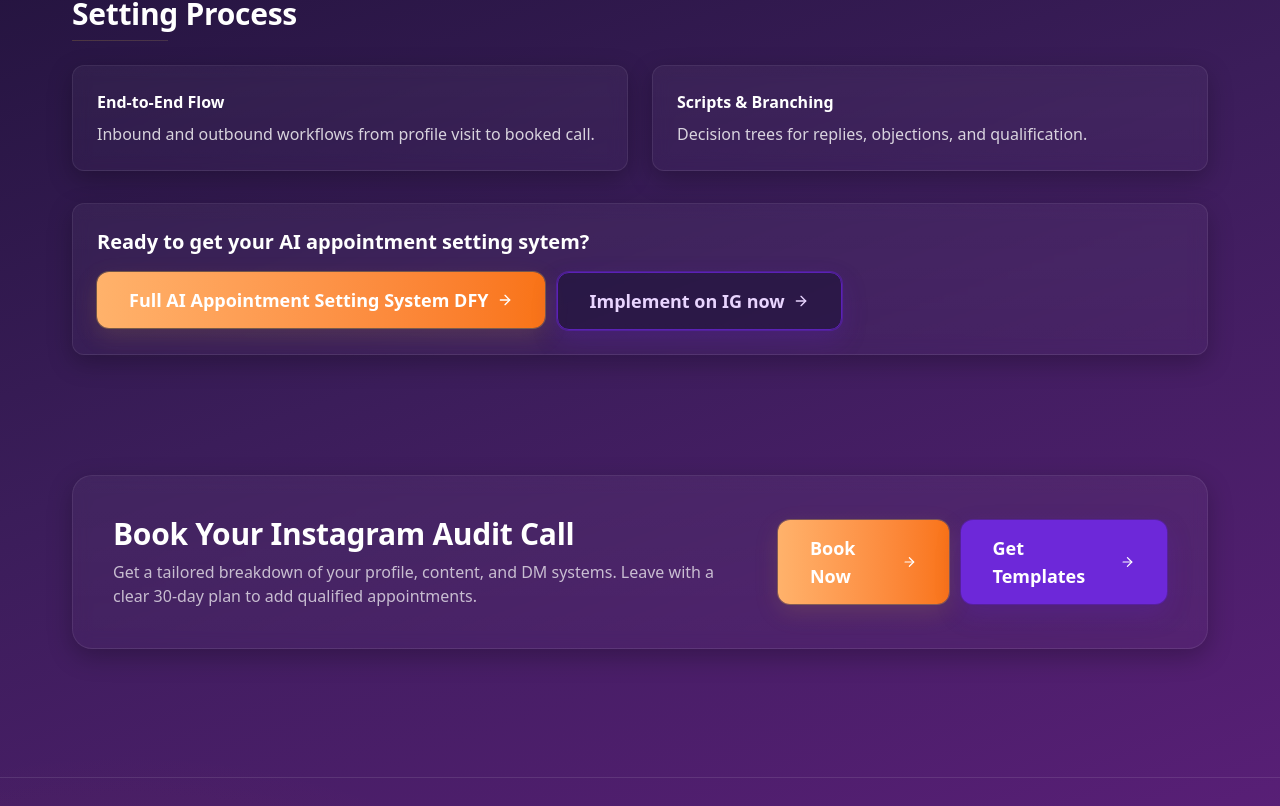
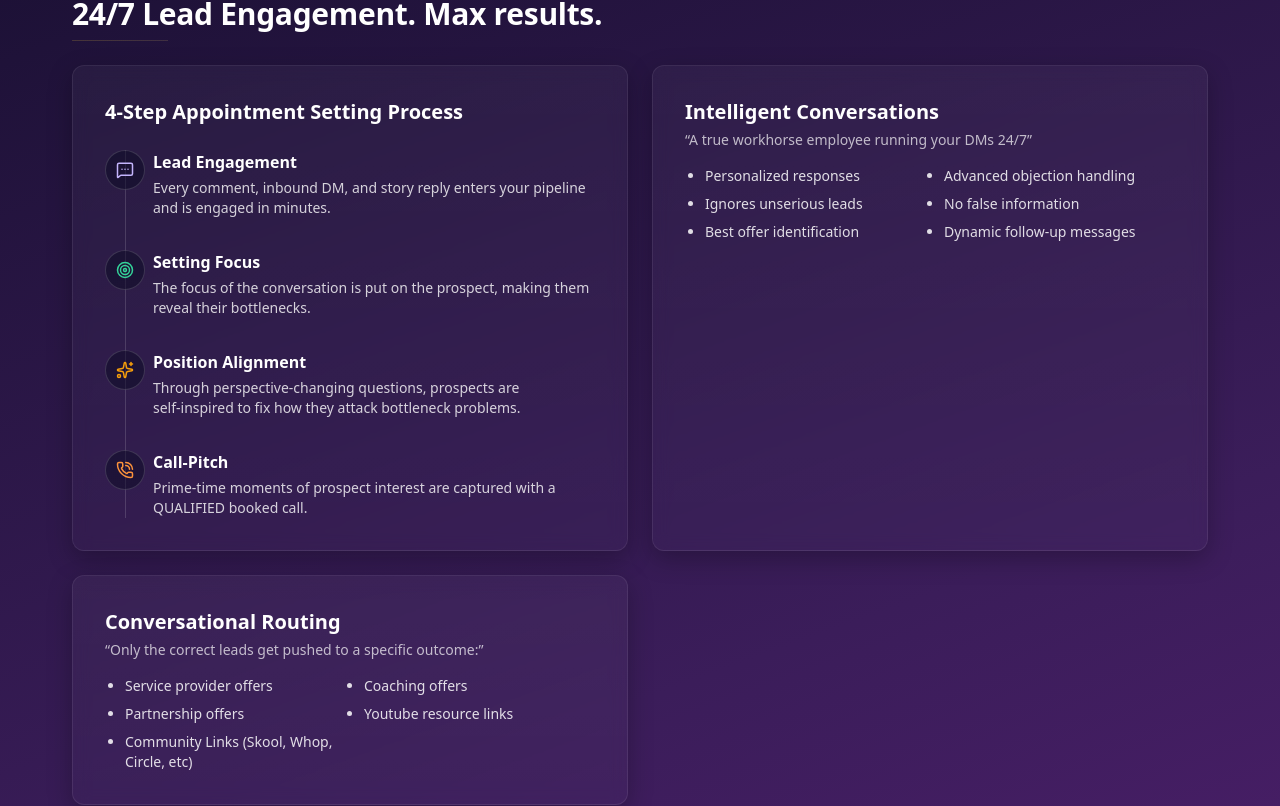
Before and after one commit to FixAIus/ultimate_Resource, a Next.js app: page / in a window 1280 px wide. Shown: the part 974-1780 px from the top of the page. Built offline with nearby package versions, Linux system fonts and the light colour scheme; no server answers.

Commit message:
feat(setting-process): vertical 4-step flow with icons + intelligent conversations and conversational routing boxes

```diff
--- a/src/components/sections/ContentSections.tsx
+++ b/src/components/sections/ContentSections.tsx
@@ -1,5 +1,6 @@
 import { PropsWithChildren } from "react";
 import { Button } from "@/components/ui/Button";
+import { MessageSquareMore, Target, Sparkles, PhoneCall } from "lucide-react";
 
 function SectionFrame({ id, title, children }: PropsWithChildren<{ id: string; title: string }>) {
   return (
@@ -29,14 +30,70 @@ export function Sections({ activeId }: SectionsProps) {
   return (
     <div>
       {show("setting-process") && (
-      <SectionFrame id="setting-process" title="Setting Process">
-        <div className="card-surface rounded-[var(--radius-md)] p-6">
-          <h3 className="font-semibold mb-2">End-to-End Flow</h3>
-          <p className="text-white/80">Inbound and outbound workflows from profile visit to booked call.</p>
+      <SectionFrame id="setting-process" title="24/7 Lead Engagement. Max results.">
+        {/* 4-step vertical process */}
+        <div className="card-surface rounded-[var(--radius-md)] p-6 md:p-8">
+          <h3 className="text-xl font-semibold">4-Step Appointment Setting Process</h3>
+          <div className="mt-6 relative">
+            <div className="absolute left-5 top-0 bottom-0 w-px bg-white/15" aria-hidden />
+            <ol className="space-y-8">
+              <li className="relative pl-12">
+                <div className="absolute left-0 top-0 flex h-10 w-10 items-center justify-center rounded-full bg-[#0b0b23]/50 border border-white/15 text-[#C4B5FD]">
+                  <MessageSquareMore size={18} />
+                </div>
+                <h4 className="font-semibold">Lead Engagement</h4>
+                <p className="text-white/80 text-sm mt-1">Every comment, inbound DM, and story reply enters your pipeline and is engaged in minutes.</p>
+              </li>
+              <li className="relative pl-12">
+                <div className="absolute left-0 top-0 flex h-10 w-10 items-center justify-center rounded-full bg-[#0b0b23]/50 border border-white/15 text-[#34d399]">
+                  <Target size={18} />
+                </div>
+                <h4 className="font-semibold">Setting Focus</h4>
+                <p className="text-white/80 text-sm mt-1">The focus of the conversation is put on the prospect, making them reveal their bottlenecks.</p>
+              </li>
+              <li className="relative pl-12">
+                <div className="absolute left-0 top-0 flex h-10 w-10 items-center justify-center rounded-full bg-[#0b0b23]/50 border border-white/15 text-[#F59E0B]">
+                  <Sparkles size={18} />
+                </div>
+                <h4 className="font-semibold">Position Alignment</h4>
+                <p className="text-white/80 text-sm mt-1">Through perspective‑changing questions, prospects are self‑inspired to fix how they attack bottleneck problems.</p>
+              </li>
+              <li className="relative pl-12">
+                <div className="absolute left-0 top-0 flex h-10 w-10 items-center justify-center rounded-full bg-[#0b0b23]/50 border border-white/15 text-[#FB923C]">
+                  <PhoneCall size={18} />
+                </div>
+                <h4 className="font-semibold">Call‑Pitch</h4>
+                <p className="text-white/80 text-sm mt-1">Prime‑time moments of prospect interest are captured with a QUALIFIED booked call.</p>
+              </li>
+            </ol>
+          </div>
         </div>
-        <div className="card-surface rounded-[var(--radius-md)] p-6">
-          <h3 className="font-semibold mb-2">Scripts & Branching</h3>
-          <p className="text-white/80">Decision trees for replies, objections, and qualification.</p>
+
+        {/* Intelligent Conversations box */}
+        <div className="card-surface rounded-[var(--radius-md)] p-6 md:p-8">
+          <h3 className="text-xl font-semibold">Intelligent Conversations</h3>
+          <p className="text-white/70 text-sm mt-1">“A true workhorse employee running your DMs 24/7”</p>
+          <ul className="mt-4 grid sm:grid-cols-2 gap-2 text-white/85 text-sm list-disc pl-5">
+            <li>Personalized responses</li>
+            <li>Advanced objection handling</li>
+            <li>Ignores unserious leads</li>
+            <li>No false information</li>
+            <li>Best offer identification</li>
+            <li>Dynamic follow‑up messages</li>
+          </ul>
+        </div>
+
+        {/* Conversational Routing box */}
+        <div className="card-surface rounded-[var(--radius-md)] p-6 md:p-8">
+          <h3 className="text-xl font-semibold">Conversational Routing</h3>
+          <p className="text-white/70 text-sm mt-1">“Only the correct leads get pushed to a specific outcome:”</p>
+          <ul className="mt-4 grid sm:grid-cols-2 gap-2 text-white/85 text-sm list-disc pl-5">
+            <li>Service provider offers</li>
+            <li>Coaching offers</li>
+            <li>Partnership offers</li>
+            <li>Youtube resource links</li>
+            <li>Community Links (Skool, Whop, Circle, etc)</li>
+          </ul>
         </div>
       </SectionFrame>
       )}
```
